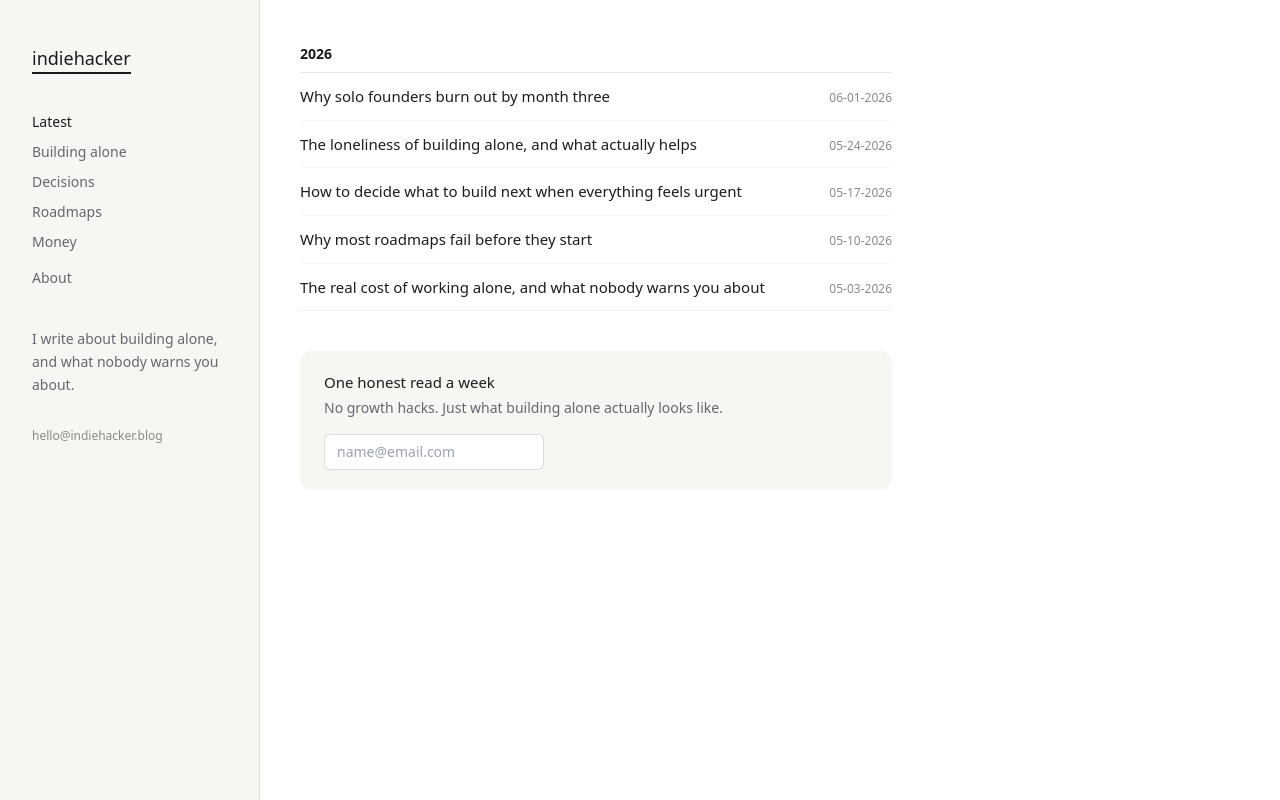
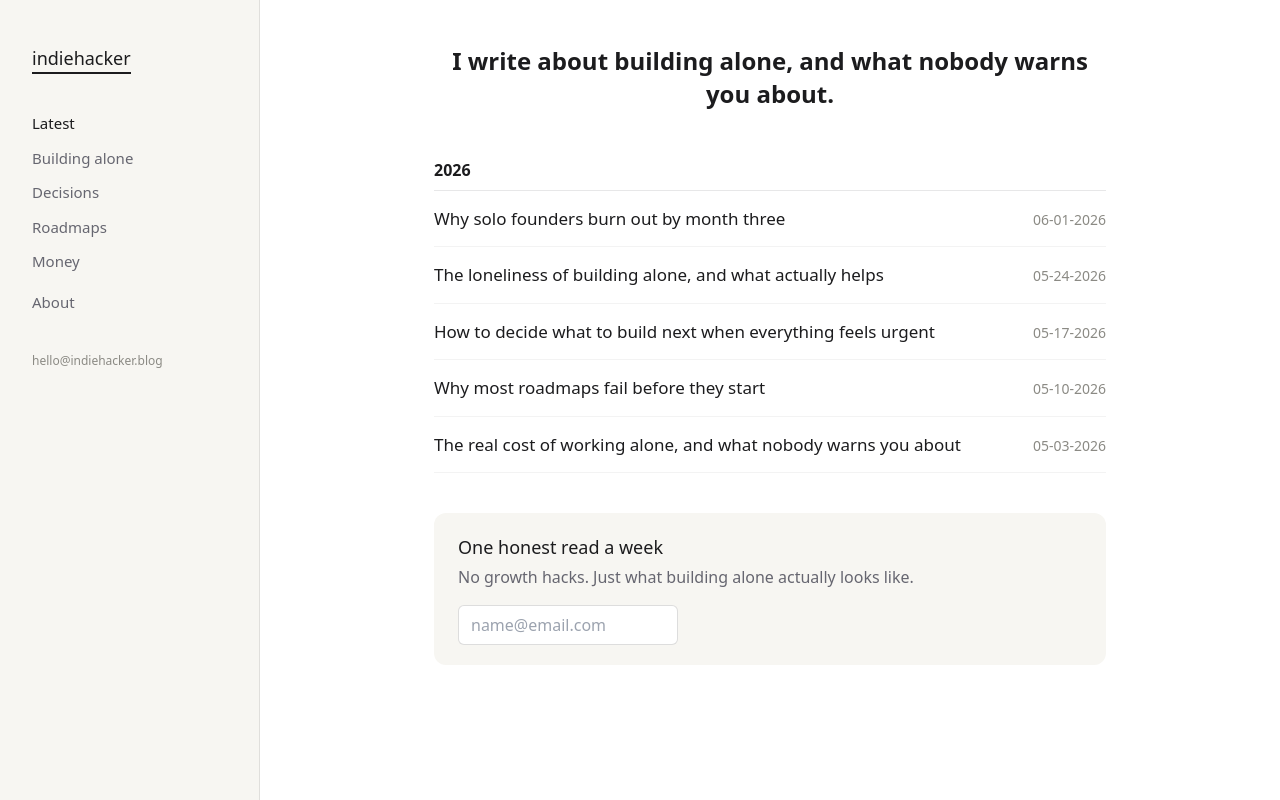
Before and after one commit to sillyledger/indiehacker-blog, a Next.js app: page / in a window 1280 px wide. Built offline with nearby package versions, Linux system fonts and the light colour scheme.

Commit message:
Add files via upload

```diff
--- a/app/page.tsx
+++ b/app/page.tsx
@@ -54,7 +54,7 @@ export default function Home() {
           </span>
         </a>
 
-        <nav className="flex flex-col gap-[10px] mt-10 text-sm">
+        <nav className="flex flex-col gap-3 mt-10 text-[15px]">
           <a href="/" className="text-ink font-medium">
             Latest
           </a>
@@ -72,28 +72,29 @@ export default function Home() {
           </a>
         </nav>
 
-        <p className="text-sm text-muted leading-relaxed mt-10 max-w-[190px]">
-          I write about building alone, and what nobody warns you about.
-        </p>
-
-        <p className="text-xs text-faint mt-8">hello@indiehacker.blog</p>
+        <p className="text-xs text-faint mt-10">hello@indiehacker.blog</p>
       </aside>
 
-      <main className="flex-1 px-10 py-11 max-w-2xl">
+      <main className="flex-1 flex justify-center px-10 py-11">
+        <div className="w-full max-w-2xl">
+          <h1 className="text-2xl font-bold text-ink text-center leading-snug mb-12">
+            I write about building alone, and what nobody warns you about.
+          </h1>
+
           {yearGroups.map(({ year, posts: yearPosts }) => (
             <section key={year} className="mb-2">
-            <p className="text-sm font-semibold text-ink mb-2">{year}</p>
+              <p className="text-base font-semibold text-ink mb-2">{year}</p>
               <div className="border-t border-ink/10" />
               {yearPosts.map((post) => (
                 <a
                   key={post.slug}
                   href={`/posts/${post.slug}`}
-                className="flex items-baseline justify-between gap-4 py-[13px] border-b border-ink/5 hover:opacity-70"
+                  className="flex items-baseline justify-between gap-4 py-4 border-b border-ink/5 hover:opacity-70"
                 >
-                <span className="text-[15px] text-ink leading-snug">
+                  <span className="text-[17px] text-ink leading-snug">
                     {post.title}
                   </span>
-                <span className="text-xs text-faint whitespace-nowrap">
+                  <span className="text-sm text-faint whitespace-nowrap">
                     {formatDate(post.date)}
                   </span>
                 </a>
@@ -102,18 +103,17 @@ export default function Home() {
           ))}
 
           <section className="mt-10 bg-paper rounded-xl px-6 py-5">
-          <p className="text-[15px] font-medium mb-1">
-            One honest read a week
-          </p>
-          <p className="text-sm text-muted mb-4">
+            <p className="text-lg font-medium mb-1">One honest read a week</p>
+            <p className="text-base text-muted mb-4">
               No growth hacks. Just what building alone actually looks like.
             </p>
             <input
               type="email"
               placeholder="name@email.com"
-            className="w-[220px] h-9 px-3 rounded-md border border-ink/15 bg-canvas text-sm"
+              className="w-[220px] h-10 px-3 rounded-md border border-ink/15 bg-canvas text-base"
             />
           </section>
+        </div>
       </main>
     </div>
   );
```
Lines whose indentation alone changed are shown as unchanged.
